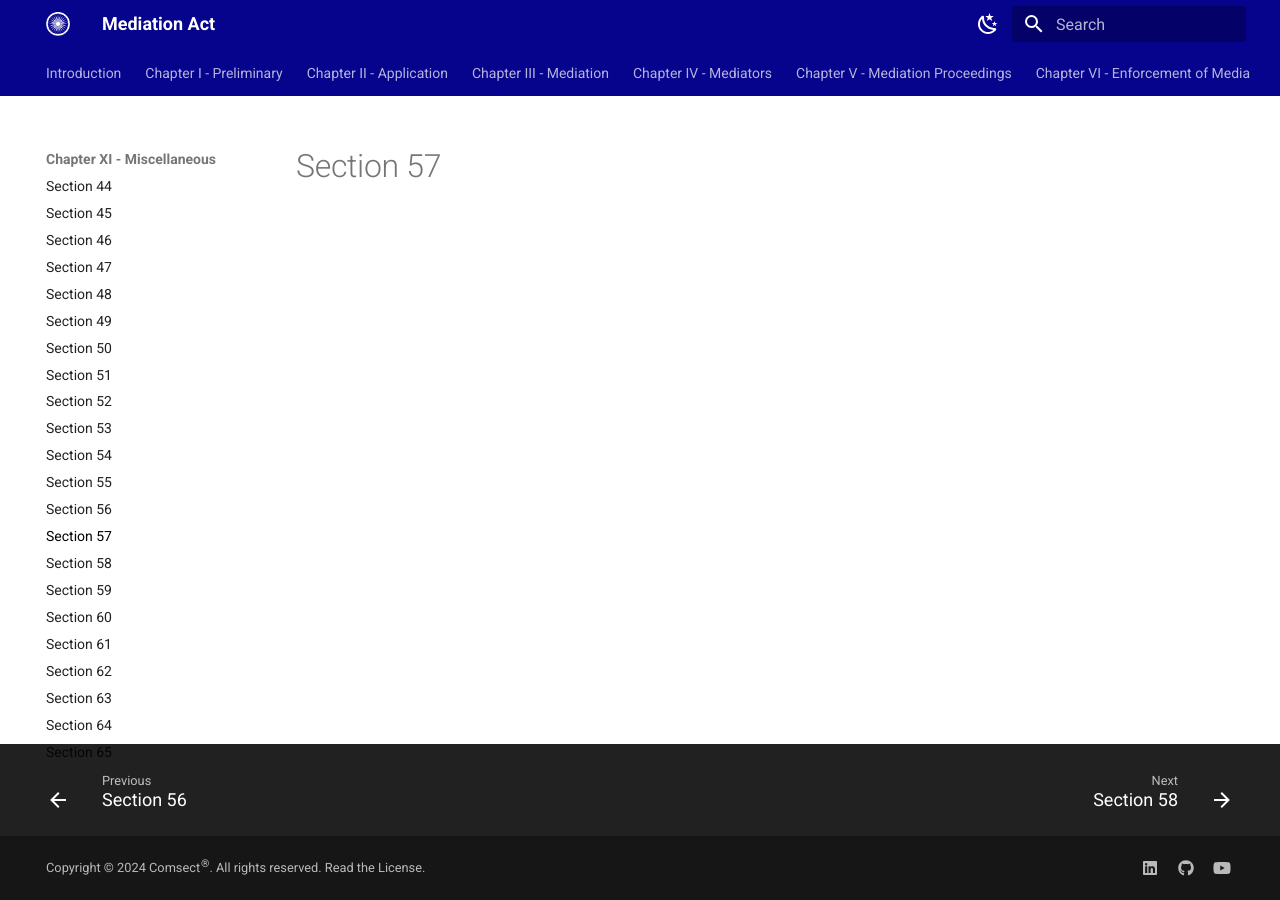
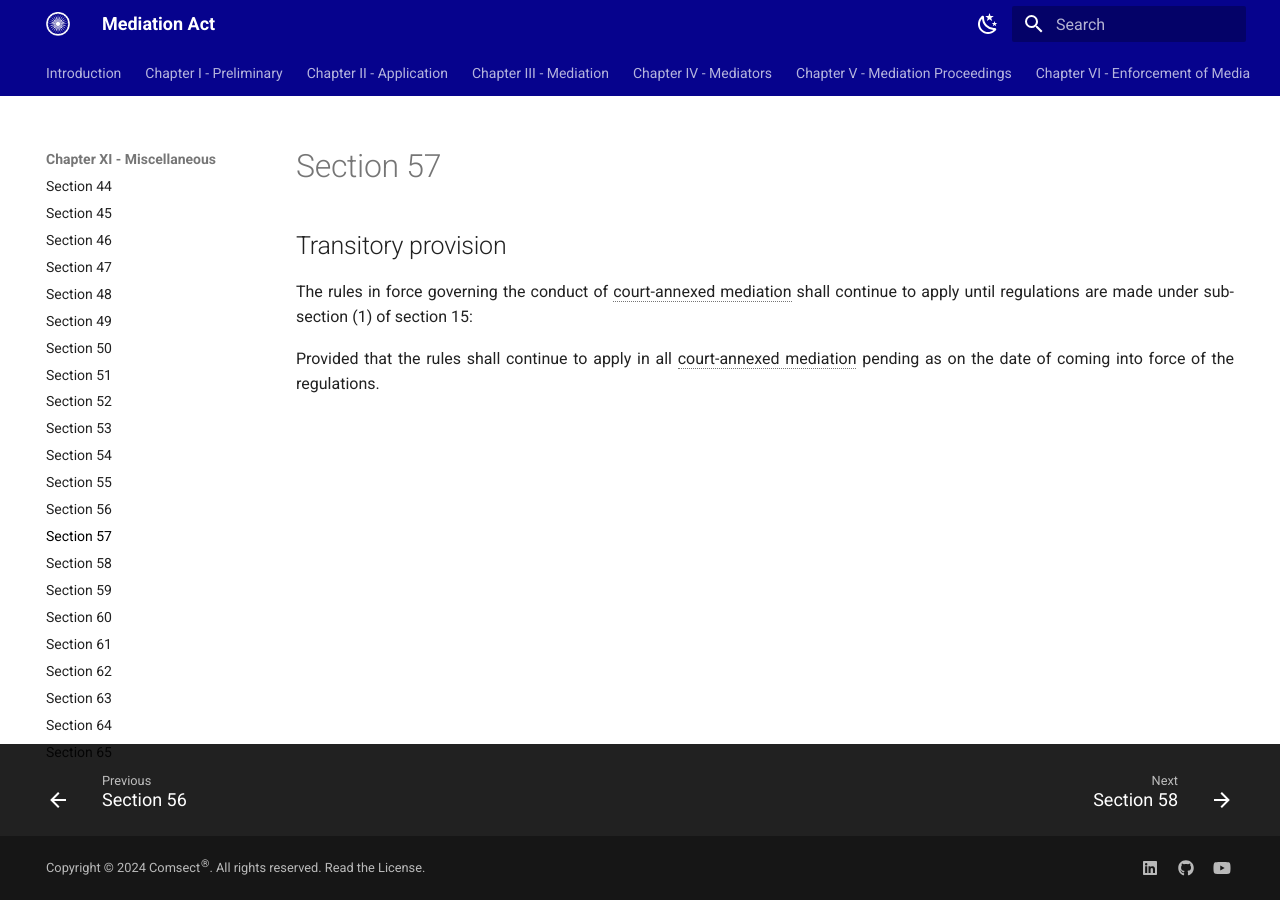
Before and after one commit to comsect/mediation-act, an MkDocs documentation site: the page built from docs/en/57.md, in a window 1280 px wide. Built offline with MkDocs 1.6.1 and Material for MkDocs 9.7.7, drawn with Linux system fonts in a browser that asks for light colours.

Commit message:
add section-fifty-seven

```diff
--- a/docs/en/57.md
+++ b/docs/en/57.md
@@ -3,3 +3,7 @@ hide:
     - toc
 description: Transitory provision
 ---
+
+## Transitory provision
+
+The rules in force governing the conduct of court-annexed mediation shall continue to apply until regulations are made under sub-section (1) of section 15: </p> Provided that the rules shall continue to apply in all court-annexed mediation pending as on the date of coming into force of the regulations.
```
